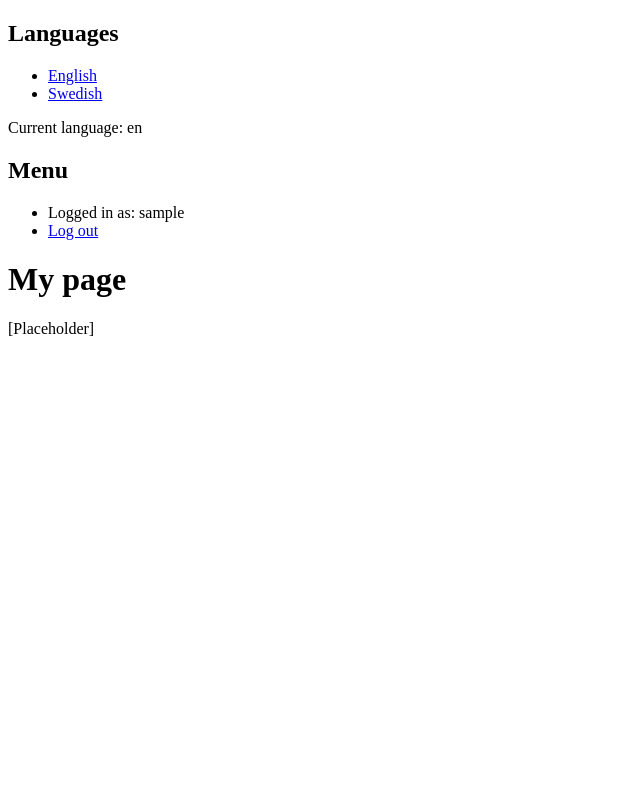
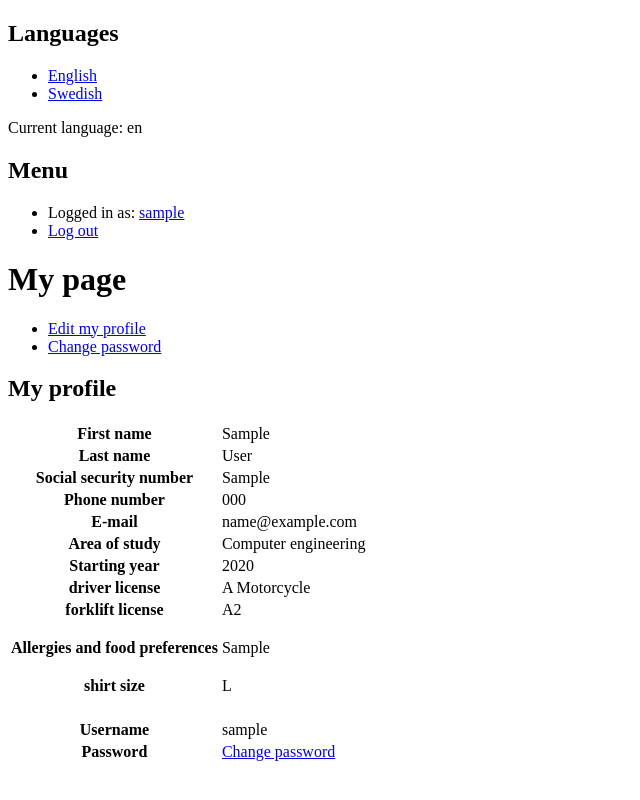
Before and after one commit to Rembane/charm-internsystem, a Django app: page /recruitment/mypage/ in a window 1280 px wide. Shown: the whole page, without its empty margins (0-640 px from the left). Run offline with Django 3.2, Linux system fonts and the light colour scheme; a user stored in the database is signed in; data comes from the database, SQL or seed files in the repository; tables that the repository leaves empty hold one stand-in row (values such as "Sample post"); parts of the project's set-up code (start-up, migrations or seed data) failed here and were passed over.

Commit message:
The user can now edit his/hers profile and change password.
 - Added the ability for a user to edit his/hers profile and change
   password.
 - Changed the type of UserForm to a ModelForm.
 - Small changes...

```diff
--- a/apps/recruitment/templates/recruitment/mypage.html
+++ b/apps/recruitment/templates/recruitment/mypage.html
@@ -2,6 +2,71 @@
 {% load i18n %}
 {% block design %}
 
-<p>[Placeholder]</p>
+<ul>
+    <li><a href="{% url edit_my_profile %}">{% trans "Edit my profile" %}</a></li>
+    <li><a href="{% url password_change %}">{% trans "Change password" %}</a></li>
+</ul>
+
+<h2>{% trans "My profile" %}</h2>
+<table>
+    <tr>
+        <th>{% trans "First name" %}</th>
+        <td>{{person.fname}}</td>
+    </tr>
+    <tr>
+        <th>{% trans "Last name" %}</th>
+        <td>{{person.lname}}</td>
+    </tr>
+    <tr>
+        <th>{% trans "Social security number" %}</th>
+        <td>{{person.ssn}}</td>
+    </tr>
+    <tr>
+        <th>{% trans "Phone number" %}</th>
+        <td>{{person.phone}}</td>
+    </tr>
+    <tr>
+        <th>{% trans "E-mail" %}</th>
+        <td>{{person.email}}</td>
+    </tr>
+    <tr>
+        <th>{% trans "Area of study" %}</th>
+        <td>{{person.study_area}}</td>
+    </tr>
+    <tr>
+        <th>{% trans "Starting year" %}</th>
+        <td>{{person.starting_year}}</td>
+    </tr>
+    <tr>
+        <th>{% trans "driver license" %}</th>
+        <td>{{person.driver_license.all|join:", "}}</td>
+    </tr>
+    <tr>
+        <th>{% trans "forklift license" %}</th>
+        <td>{{person.forklift_license.all|join:", "}}</td>
+    </tr>
+    <tr>
+        <th>{% trans "Allergies and food preferences" %}</th>
+        <td>{% if person.allergies %}{{person.allergies|linebreaks}}{% else %}{% trans "None" %}{% endif %}</td>
+    </tr>
+    <tr>
+        <th>{% trans "shirt size" %}</th>
+        <td>{{person.shirt_size}}</td>
+    </tr>
+
+    <tr>
+        <td colspan="2">&nbsp;</td>
+    </tr>
+
+    <tr>
+        <th>{% trans "Username" %}</th>
+        <td>{{person.user.username}}</td>
+    </tr>
+    <tr>
+        <th>{% trans "Password" %}</th>
+        <td><a href="{% url password_change %}">{% trans "Change password" %}</a></td>
+    </tr>
+</table>
+
 
 {% endblock design %}
--- a/apps/recruitment/urls.py
+++ b/apps/recruitment/urls.py
@@ -4,6 +4,7 @@ urlpatterns = patterns('',
     url(r'^$', 'recruitment.views.register', name='register'),
     url(r'^confirmation/$', 'recruitment.views.confirmation', name='confirmation'),
     url(r'^mypage/$', 'recruitment.views.mypage', name='mypage'),
+    url(r'^edit_my_profile/$', 'recruitment.views.edit_my_profile', name='edit_my_profile'),
 
     url(r'^set_language/(?P<code>[\w\-]+)$', 'recruitment.views.set_language', name='set_language')
 )
--- a/apps/recruitment/views.py
+++ b/apps/recruitment/views.py
@@ -25,6 +25,7 @@ def register(request):
 
             password = User.objects.make_random_password(length=15)
             user = User.objects.create_user(uform.cleaned_data['username'], person.email, password)
+            user.email = person.email
             user.save()
 
             person.user = user
@@ -55,7 +56,31 @@ def confirmation(request):
 
 @login_required
 def mypage(request):
-    return render(request, 'recruitment/mypage.html', {'page_title' : _(u'My page')})
+    return render(request, 'recruitment/mypage.html', {'page_title' : _(u'My page'), 'person' : Person.objects.get(user=request.user)})
+
+@login_required
+def edit_my_profile(request):
+    u"""Edit the profile + the username of the user."""
+
+    person = Person.objects.get(user=request.user)
+    pform = PersonForm(request.POST or None, instance=person, prefix='pf')
+
+    # Pick only the alternatives with the right language
+    for (field, model) in (('study_area', StudyArea), ('driver_license', DriverLicense), ('forklift_license', ForkLiftLicense), ('shirt_size', ShirtSize)):
+       pform.fields[field].queryset = model.objects.filter(language__code__icontains=get_language())
+
+    uform = UserForm(request.POST or None, instance=request.user, prefix='uf')
+    if request.method == 'POST':
+        if all([f.is_valid() for f in (pform, uform)]):
+            personf = pform.save()
+
+            request.user.username = uform.cleaned_data['username']
+            request.user.email = personf.email
+            request.user.save()
+
+            return HttpResponseRedirect(reverse('mypage'))
+
+    return render(request, 'recruitment/register.html', { 'page_title' : _(u'Edit my profile'), 'button_text' : _(u'Save!'), 'forms' : (pform, uform) })
 
 def set_language(request, code):
     u"""Set the language session variable to code."""
--- a/project/templates/base.html
+++ b/project/templates/base.html
@@ -20,7 +20,7 @@
             <h2>Menu</h2>
             <ul>
                 {% if user.is_authenticated %}
-                <li>{% trans "Logged in as:" %} {{user}}</li>
+                <li>{% trans "Logged in as:" %} <a href="{% url mypage %}">{{user}}</a></li>
                 <li><a href="{% url logout %}">{% trans "Log out" %}</a></li>
                 {% else %}
                 <li><a href="{% url register %}">{% trans "Register" %}</a></li>
--- a/project/urls.py
+++ b/project/urls.py
@@ -1,4 +1,5 @@
 from django.conf.urls import patterns, include, url
+from django.core.urlresolvers import reverse_lazy
 
 from django.contrib import admin
 admin.autodiscover()
@@ -17,5 +18,6 @@ urlpatterns = patterns('',
     # Django Auth
     url(r'^login/$',  'django.contrib.auth.views.login',  {'template_name': 'auth/login.html'},  name='login'),
     url(r'^logout/$', 'django.contrib.auth.views.logout', {'template_name': 'auth/logout.html'}, name='logout'),
+    url(r'^password_change/$', 'django.contrib.auth.views.password_change', {'template_name': 'auth/password_change_form.html', 'post_change_redirect' : reverse_lazy('mypage')}, name='password_change'),
 
 )
```
Also changed, not shown: apps/recruitment/forms.py (+5 -2 lines), project/templates/auth/password_change_form.html (added, +15 -0 lines).
